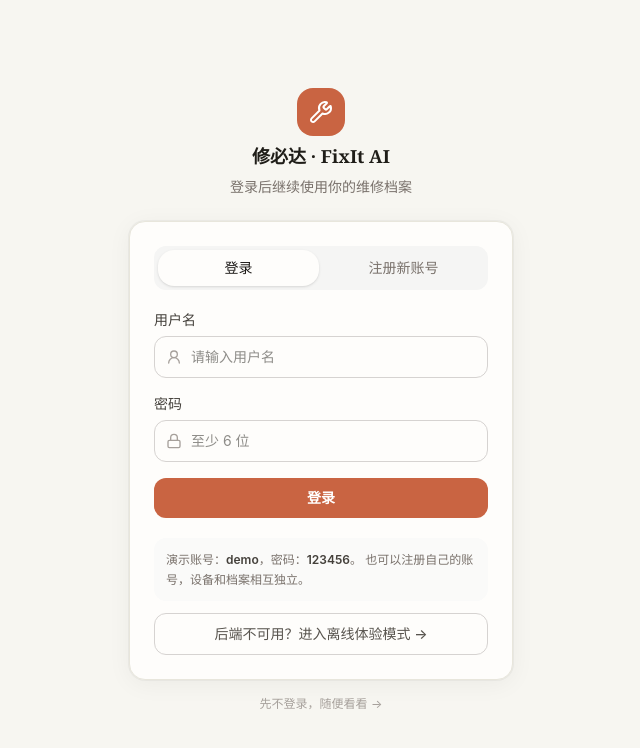
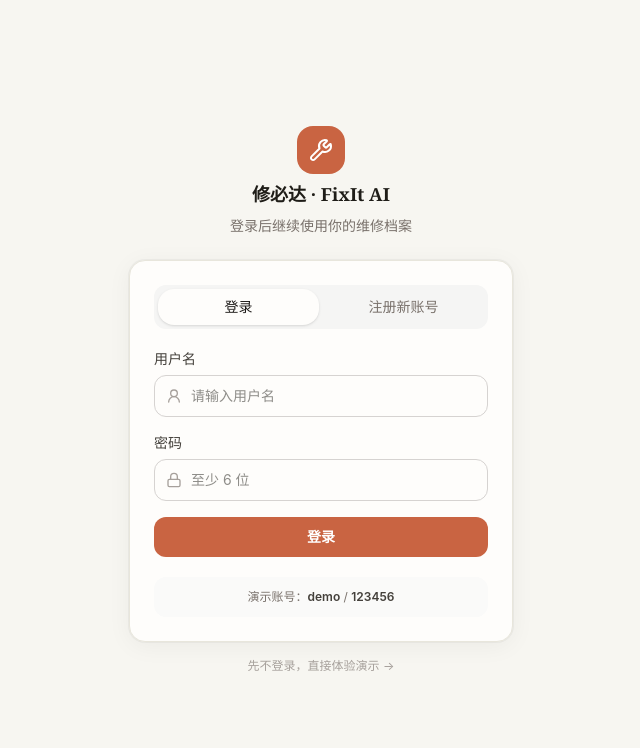
Before and after one commit to savior218/fixlt-ai, a React (Vite) app in the folder frontend/: page /login in a window 1280 px wide. Shown: the top 748 px of the page, without its empty margins (319-959 px from the left). Built offline with nearby package versions, Linux system fonts and the light colour scheme.

Commit message:
design: 登录页精简——删除死链与兜底大按钮，演示账号提示收成一行，体验入口降级为底部文字链

```diff
--- a/frontend/src/pages/Login.tsx
+++ b/frontend/src/pages/Login.tsx
@@ -1,5 +1,5 @@
 import { useState, type FormEvent } from "react";
-import { Link, useNavigate } from "react-router-dom";
+import { useNavigate } from "react-router-dom";
 import { Loader2, Lock, UserRound, Wrench } from "lucide-react";
 
 import { loginRequest, registerRequest } from "../services/api";
@@ -133,29 +133,24 @@ export default function Login() {
           </form>
 
           {/* 演示账号提示 */}
-          <div className="mt-5 rounded-xl bg-stone-50 p-3 text-xs leading-relaxed text-stone-500">
-            演示账号：<span className="font-semibold text-stone-700">demo</span>，密码：
-            <span className="font-semibold text-stone-700">123456</span>。
-            也可以注册自己的账号，设备和档案相互独立。
+          <div className="mt-5 rounded-xl bg-stone-50 p-3 text-center text-xs text-stone-500">
+            演示账号：<span className="font-semibold text-stone-700">demo</span> /{" "}
+            <span className="font-semibold text-stone-700">123456</span>
           </div>
+        </div>
 
-          {/* 离线体验模式：部署站无后端 / 后端临时不可用时仍可完整浏览 */}
+        {/* 低调兜底入口：部署站无后端 / 后端临时不可用时仍可体验演示 */}
+        <p className="mt-4 text-center text-xs text-stone-400">
           <button
             type="button"
             onClick={() => {
               signIn({ id: 900, username: "演示访客", email: null });
               navigate("/", { replace: true });
             }}
-            className="mt-3 w-full rounded-xl border border-stone-300 py-2.5 text-sm font-medium text-stone-600 transition-colors hover:bg-stone-50"
+            className="transition-colors hover:text-brand-700"
           >
-            后端不可用？进入离线体验模式 →
+            先不登录，直接体验演示 →
           </button>
-        </div>
-
-        <p className="mt-4 text-center text-xs text-stone-400">
-          <Link to="/diagnose" className="hover:text-brand-700">
-            先不登录，随便看看 →
-          </Link>
         </p>
       </div>
     </div>
```
